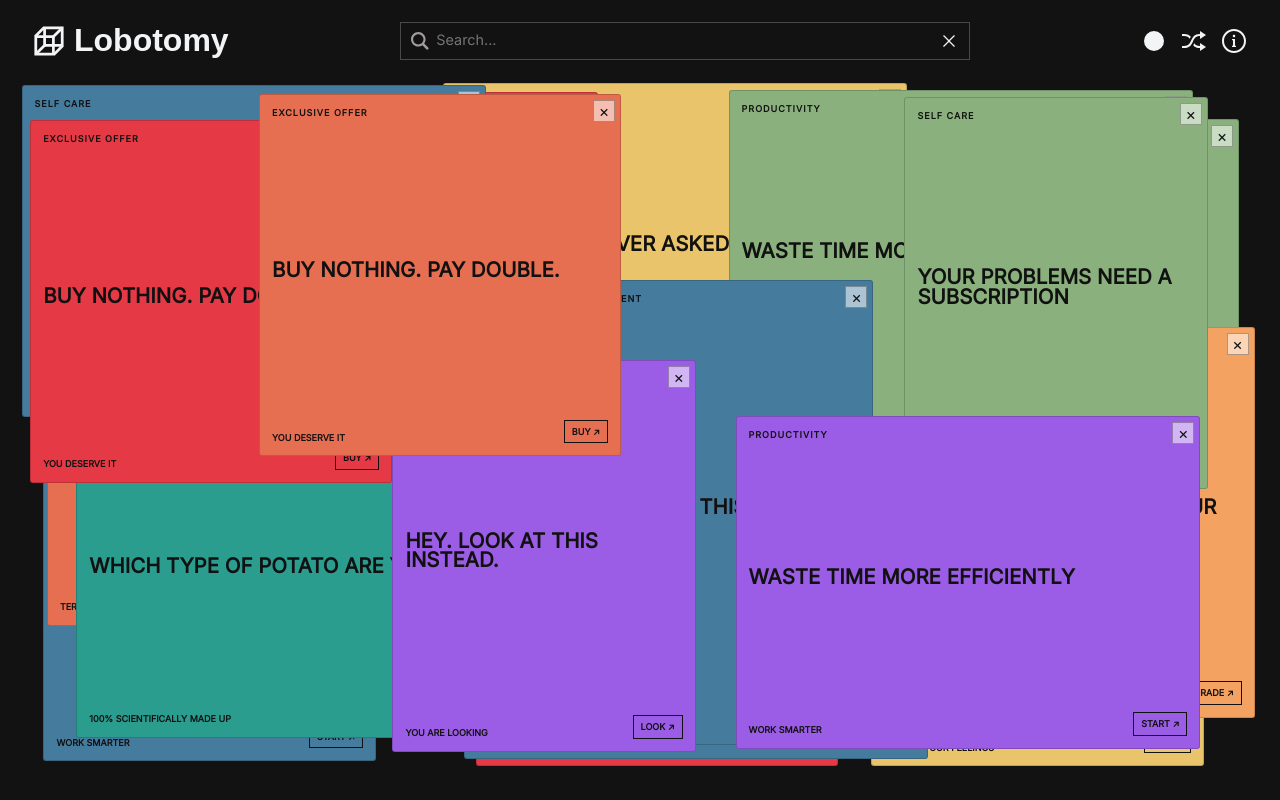
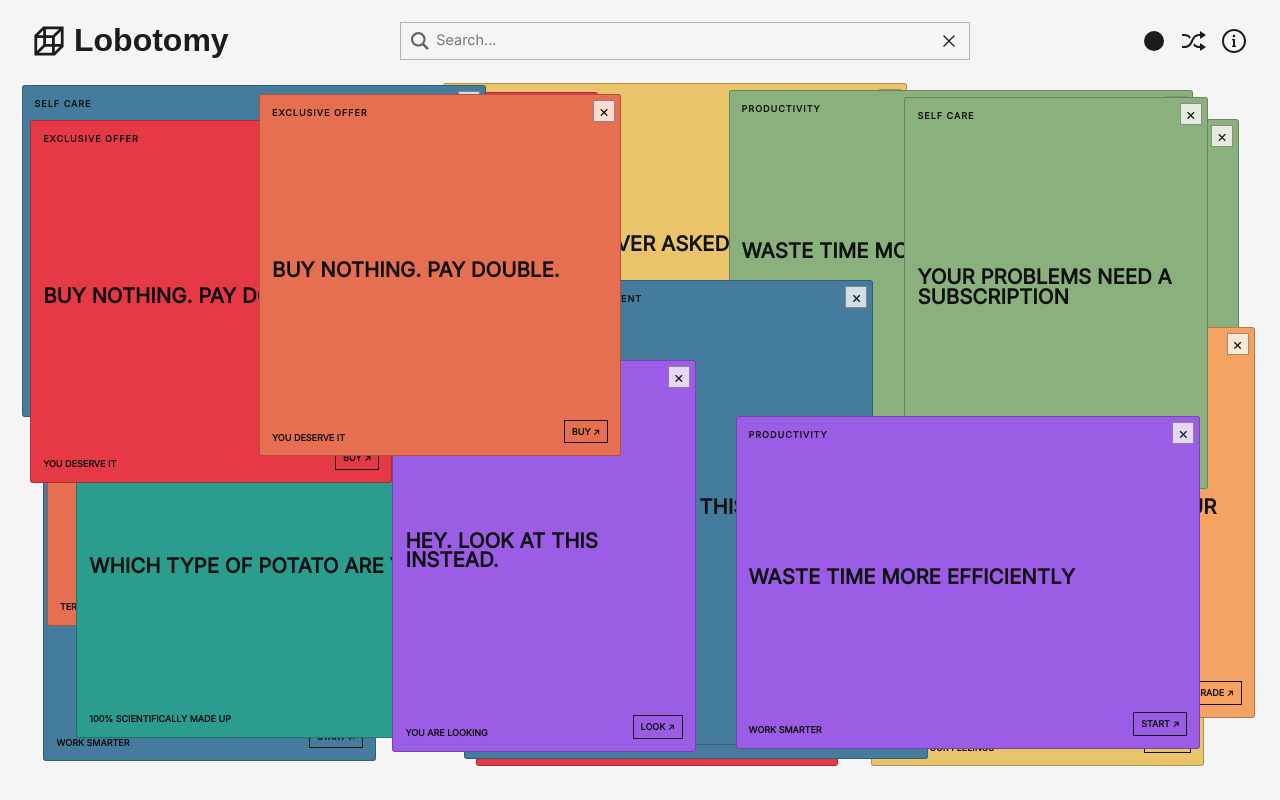
Before and after one commit to aksond1/Lobotomy, a plain HTML site: page index.html in a window 1280 px wide. Both pictures are taken after a click on the button 1153 px from the left and 40 px from the top of the page. Drawn offline with Linux system fonts and the light colour scheme.

Commit message:
Add shuffling content, switching theme and other

```diff
--- a/script.js
+++ b/script.js
@@ -1,6 +1,41 @@
 const header = document.querySelector("header");
 
 const feed = document.querySelector("#ad-feed");
+
+const shuffleBtn = document.querySelector(".shuffle");
+const logoBtn = document.querySelector("#logo");
+const themeToggle = document.querySelector(".theme-toggle");
+
+if (shuffleBtn) {
+  shuffleBtn.addEventListener("click", () => {
+    renderFeed();
+  });
+}
+
+if (logoBtn) {
+  logoBtn.style.cursor = "pointer";
+  logoBtn.addEventListener("click", () => {
+    window.location.reload();
+  });
+}
+
+const savedTheme = localStorage.getItem("theme");
+if (savedTheme) {
+  document.documentElement.setAttribute("data-theme", savedTheme);
+}
+
+if (themeToggle) {
+  themeToggle.addEventListener("click", () => {
+    const currentTheme = document.documentElement.getAttribute("data-theme");
+    if (currentTheme === "light") {
+      document.documentElement.removeAttribute("data-theme");
+      localStorage.setItem("theme", "dark");
+    } else {
+      document.documentElement.setAttribute("data-theme", "light");
+      localStorage.setItem("theme", "light");
+    }
+  });
+}
 
 function updateFeedHeight() {
   const headerHeight = header.getBoundingClientRect().height;
--- a/style.css
+++ b/style.css
@@ -95,7 +95,25 @@ h6 {
 
   --color-background: #121212;
   --color-text: #f3f4f6;
-  color: #1c1c1c;
+  --color-text-dark: #111;
+  --color-border: rgb(73, 73, 73);
+  --color-border-hover: rgb(121, 121, 121);
+  --color-ad-border: rgb(0 0 0 / 18%);
+  --color-ad-close-bg: rgb(255 255 255 / 55%);
+  --color-ad-close-border: rgb(0 0 0 / 30%);
+  --color-search-icon: rgb(163, 156, 156);
+}
+
+[data-theme="light"] {
+  --color-background: #f5f5f5;
+  --color-text: #1c1c1c;
+  --color-text-dark: #111;
+  --color-border: rgb(180, 180, 180);
+  --color-border-hover: rgb(120, 120, 120);
+  --color-ad-border: rgb(0 0 0 / 25%);
+  --color-ad-close-bg: rgb(255 255 255 / 75%);
+  --color-ad-close-border: rgb(0 0 0 / 40%);
+  --color-search-icon: rgb(100, 100, 100);
 }
 
 body {
@@ -135,7 +153,7 @@ header {
 }
 
 #search-box {
-  outline: 1px solid rgb(73, 73, 73);
+  outline: 1px solid var(--color-border);
   padding: 6px 10px;
   height: 36px;
   display: flex;
@@ -144,14 +162,14 @@ header {
 }
 
 #search-box:hover {
-  outline: 1px solid rgb(121, 121, 121);
+  outline: 1px solid var(--color-border-hover);
   transition: 0.3s;
 }
 
 .search-btn {
   width: 18px;
   height: 18px;
-  color: rgb(163, 156, 156);
+  color: var(--color-search-icon);
 }
 
 .search-input {
@@ -202,10 +220,10 @@ header {
   flex-direction: column;
   justify-content: space-between;
   padding: 12px;
-  border: 1px solid rgb(0 0 0 / 18%);
+  border: 1px solid var(--color-ad-border);
   border-radius: 3px;
   overflow: hidden;
-  color: #111;
+  color: var(--color-text-dark);
   cursor: default;
   transition:
     opacity 150ms ease,
@@ -259,17 +277,17 @@ header {
   width: 22px;
   height: 22px;
   padding: 0;
-  border: 1px solid rgb(0 0 0 / 30%);
+  border: 1px solid var(--color-ad-close-border);
   border-radius: 0;
-  background: rgb(255 255 255 / 55%);
-  color: #111;
+  background: var(--color-ad-close-bg);
+  color: var(--color-text-dark);
   font-size: 16px;
   line-height: 1;
   cursor: pointer;
 }
 
 .ad-close:hover {
-  background: #111;
+  background: var(--color-text-dark);
   color: white;
 }
 
```
